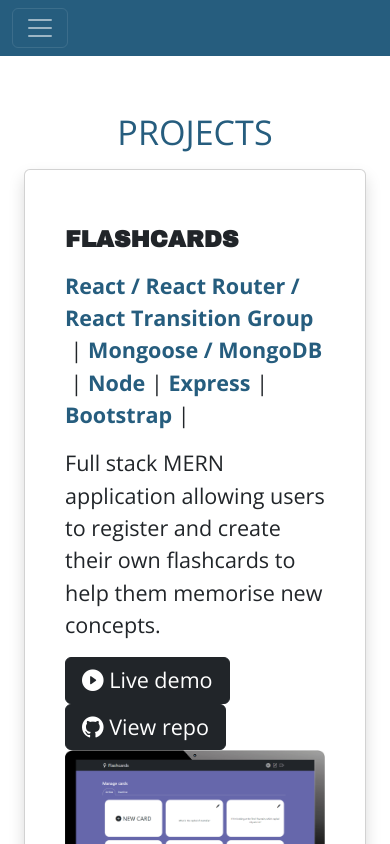
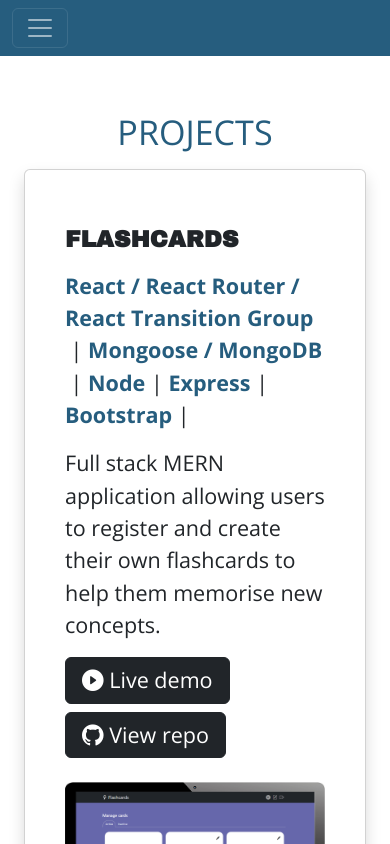
Before and after one commit to pisanzapra/my-portfolio, a React (Create React App) app: page /projects in a window 390 px wide. Shown: the top 844 px of the page. Built offline with nearby package versions, Linux system fonts and the light colour scheme.

Commit message:
Improved spacing between buttons on mobile

```diff
--- a/src/components/Project.js
+++ b/src/components/Project.js
@@ -19,6 +19,9 @@ const Project = (props) => {
             </h3>
             <p className="fs-4">{displayTechStack()}</p>
             <p className="fs-4">{props.projectDescription}</p>
+
+            <div className="row gy-2 pb-4">
+              <div className="col-md-auto">
                 <a
                   href={props.demoUrl}
                   role="button"
@@ -29,6 +32,8 @@ const Project = (props) => {
                   <i className="bi bi-play-circle-fill" title="Live demo"></i>
                   <span> Live demo</span>
                 </a>
+              </div>
+              <div className="col-md-auto">
                 <a
                   href={props.repoUrl}
                   target="_blank"
@@ -40,6 +45,8 @@ const Project = (props) => {
                   <span> View repo</span>
                 </a>
               </div>
+            </div>
+          </div>
           <div className="col-md-4">
             <img src={props.img} className="w-100" alt="Screenshots" />
           </div>
```
Lines whose indentation alone changed are shown as unchanged.
